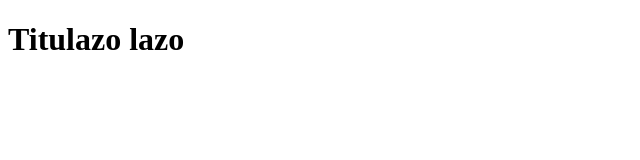
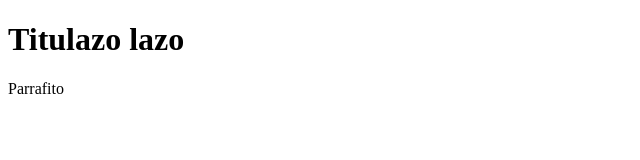
Before and after one commit to sgomezg1/pruebasGitDos, a plain HTML site: page index.html in a window 1280 px wide. Shown: the full height of the page, 0-640 px from the left. Drawn offline with Linux system fonts and the light colour scheme.

Commit message:
Update index.html

```diff
--- a/index.html
+++ b/index.html
@@ -10,6 +10,7 @@
 
 <body>
     <h1>Titulazo lazo</h1>
+    <p>Parrafito</p>
 </body>
 
 </html>
```
